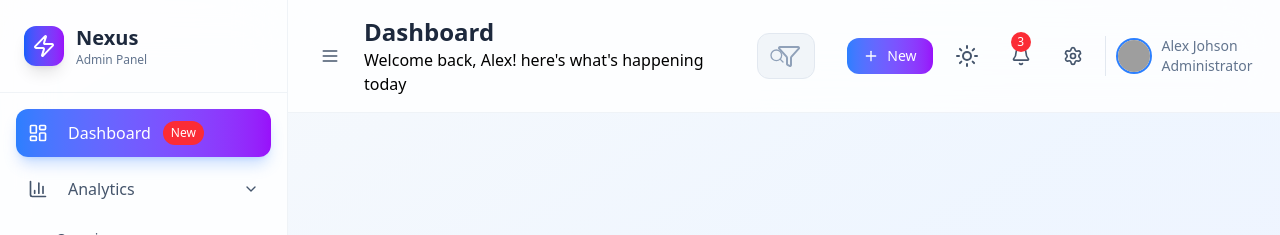
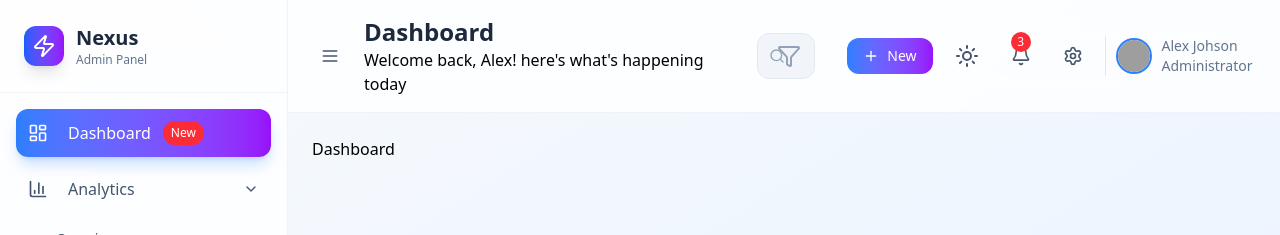
Before and after one commit to abubakar83/admin-dashboard-with-React-JS-and-Tailwind-CSS, a React (Vite) app in the folder vite-project/: page / in a window 1280 px wide. Shown: the top 235 px of the page. Built offline with nearby package versions, Linux system fonts and the light colour scheme; grey boxes are pictures that could not be loaded.

Commit message:
start Dashborad

```diff
--- a/vite-project/src/App.jsx
+++ b/vite-project/src/App.jsx
@@ -1,10 +1,11 @@
 import Sidebar from "./components/Layout/Sidebar";
 import Header from "./components/Layout/Header";
 import { useState } from "react";
+import Dashboard from "./Dashboard/Dashboard";
 
 const App = () => {
   const [sideBarCollapsed, setSideBarCollapsed] = useState(false);
-  const [currentPage, setCurrentPage] = useState("dasboard");
+  const [currentPage, setCurrentPage] = useState("dashboard");
   return (
     <div className="main-h-screen bg-gradient-to-br from-slate-50 via-blue-50 to-indigo-50 dark:from-slate-900 dark:via-slate-800 dark:to-slate-900 transition-all duration-500">
       <div className="flex h-screen overflow-hidden">
@@ -19,6 +20,12 @@ const App = () => {
             sidebarCollapsed={sideBarCollapsed}
             onToggleSidebar={() => setSideBarCollapsed(!sideBarCollapsed)}
           />
+
+          <main className="flex-1 overflow-y-auto bg-transparent">
+            <div className="p-6 space-y-6">
+              {currentPage === "dashboard" && <Dashboard />}
+            </div>
+          </main>
         </div>
       </div>
     </div>
--- /dev/null
+++ b/vite-project/src/Dashboard/Dashboard.jsx
@@ -0,0 +1,9 @@
+import React from 'react'
+
+const Dashboard = () => {
+  return (
+    <div>Dashboard</div>
+  )
+}
+
+export default Dashboard
```
Also changed, not shown: vite-project/src/components/Layout/Sidebar.jsx (indentation only).
